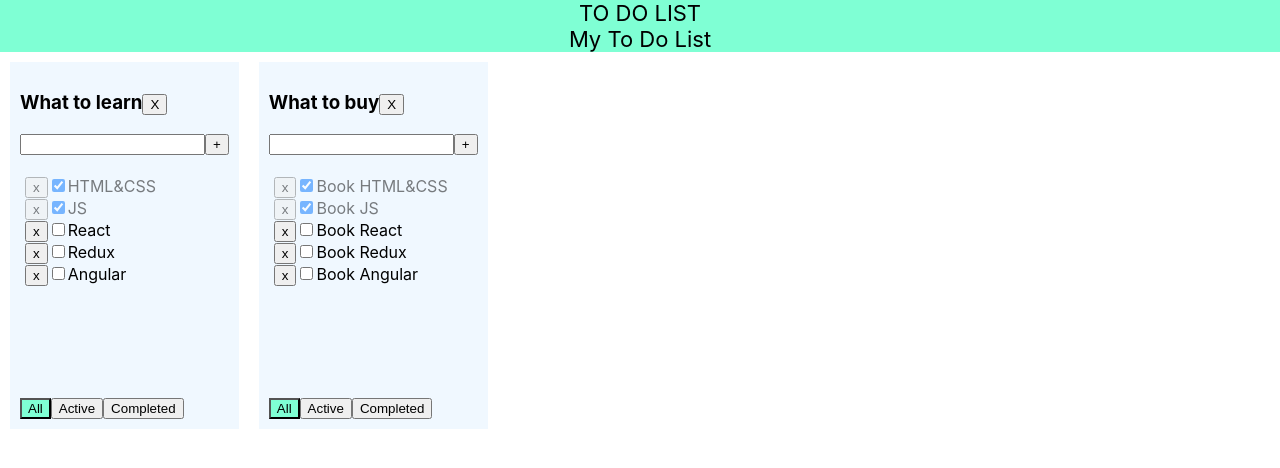
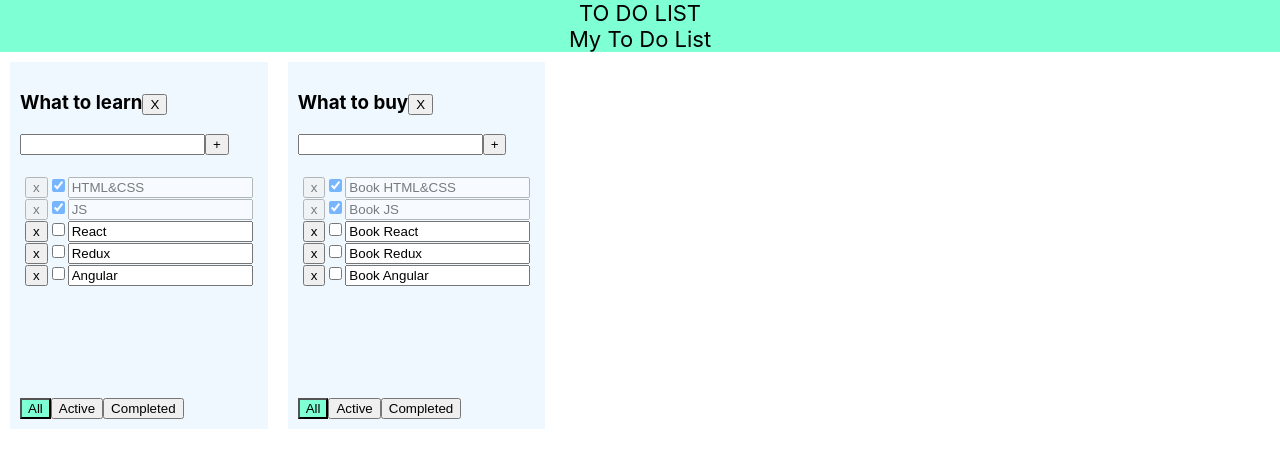
Before and after one commit to Olga-Shuliak/ToDoList, a React (Create React App) app: page / in a window 1280 px wide. Shown: the top 468 px of the page. Built offline with nearby package versions, Linux system fonts and the light colour scheme.

Commit message:
add: editable span

```diff
--- /dev/null
+++ b/src/components/EditableSpan.tsx
@@ -0,0 +1,17 @@
+import {useState} from 'react';
+
+type EditableSpanPropsType = {
+  oldTitle: string
+}
+
+
+export const EditableSpan = (props: EditableSpanPropsType) => {
+
+  let [edit, setEdit] = useState(true)
+
+  return (
+      edit
+      ? <input value={props.oldTitle}/>
+      : <span>{props.oldTitle}</span>
+  )
+}
--- a/src/components/Input.tsx
+++ b/src/components/Input.tsx
@@ -5,7 +5,7 @@ import classes from './Input.module.css';
 type InputPropsType = {
   newTaskTitle: string
   onChangeHandler: (event: ChangeEvent<HTMLInputElement>) => void
-  onKeyPressHandler: (event: KeyboardEvent<HTMLInputElement>) => void
+  onKeyPressHandler: (event: KeyboardEvent<Element>) => void
   error: string | null
 }
 
--- a/src/components/Todolist.tsx
+++ b/src/components/Todolist.tsx
@@ -1,10 +1,10 @@
-import React, {ChangeEvent, KeyboardEvent, useState} from 'react';
+import React, {ChangeEvent, useState} from 'react';
 import classes from './Todolist.module.css';
 import {Button} from './Button';
 import {Input} from './Input';
 import {CheckBox} from './CheckBox';
 import {FilterValueType} from '../App';
-import {FullInput} from './FullInput';
+import {EditableSpan} from './EditableSpan';
 
 type Todolist = {
   todoListID: number
@@ -40,7 +40,7 @@ export const Todolist = (props: Todolist) => {
     setNewTaskTitle('')
   }
 
-  const onKeyPressHandler = (event: KeyboardEvent<HTMLInputElement>) => {
+  const onKeyPressHandler = (event: any) => {
     // if (event.charCode===13) {
     if (event.key == 'Enter') {
       addTaskHandler();
@@ -107,11 +107,11 @@ export const Todolist = (props: Todolist) => {
                             todoListID={props.todoListID}
                             callBack={props.changeStatusCheckbox}
                             id={task.id}/>
-                  {/*<input type="checkbox"*/}
-                  {/*       checked={task.isDone}*/}
-                  {/*       onChange={(ev) => checkBoxHandler(task.id, ev.currentTarget.checked)}/>*/}
 
-                  <span>{task.title}</span>
+                  {/*<span>{task.title}</span>*/}
+                  {/*делаем заменяемый спан*/}
+                  <EditableSpan oldTitle={task.title}/>
+
                 </li>
             )
           })}
```
